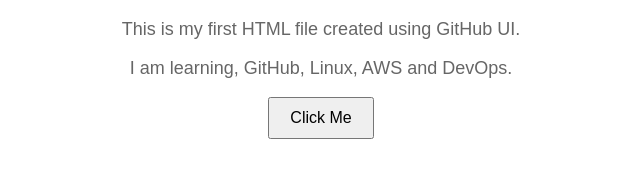
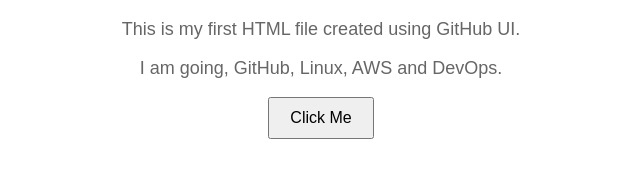
Before and after one commit to akashkhadakbhavi-tech/Devops, a plain HTML site: page index.html in a window 1280 px wide. Shown: the part 151-328 px from the top of the page, 319-959 px from the left. Drawn offline with Linux system fonts and the light colour scheme.

Commit message:
Update index.html

```diff
--- a/index.html
+++ b/index.html
@@ -49,7 +49,7 @@
         </p>
 
         <p>
-            I am learning, GitHub, Linux, AWS and DevOps.
+            I am going, GitHub, Linux, AWS and DevOps.
         </p>
 
         <button onclick="showMessage()">
```
